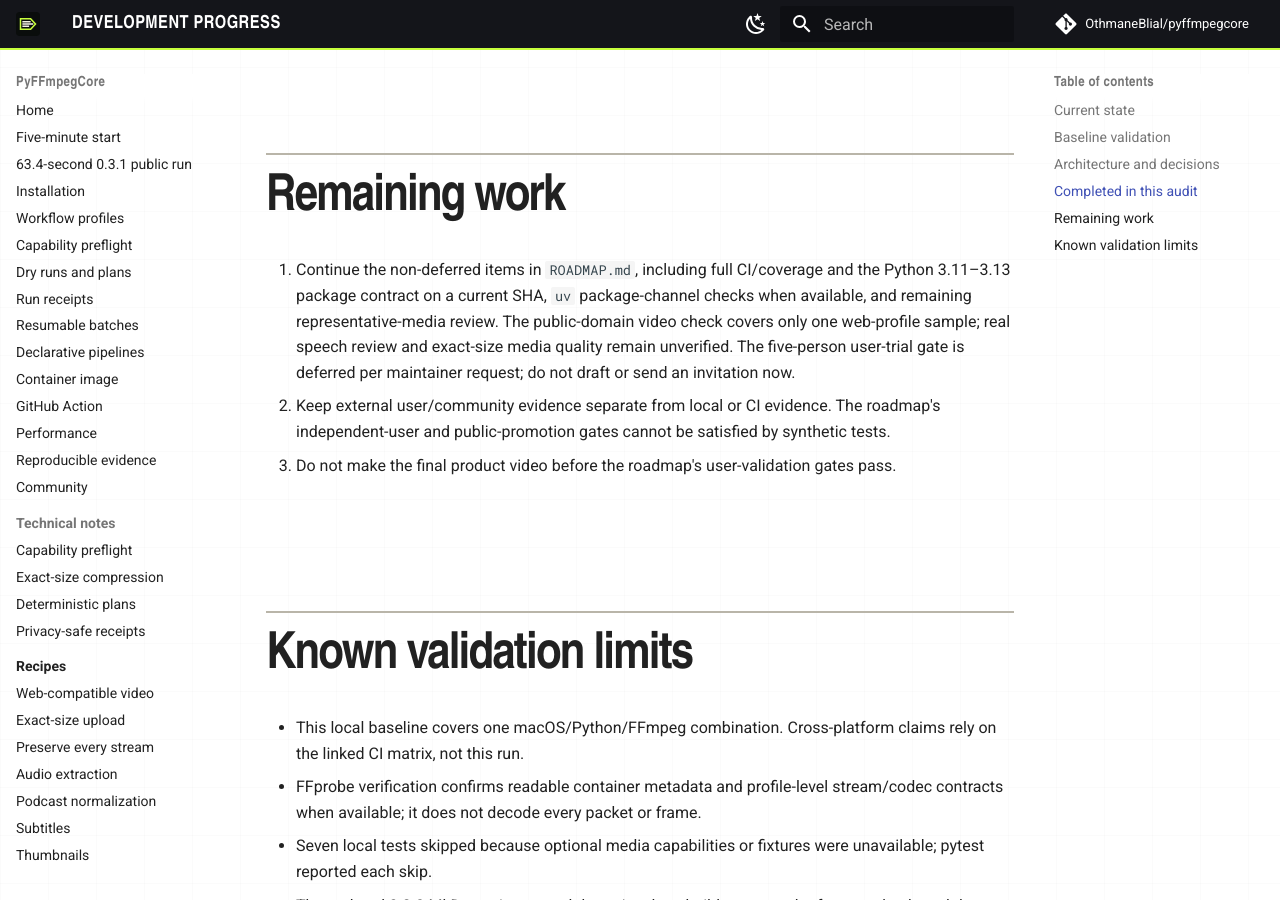
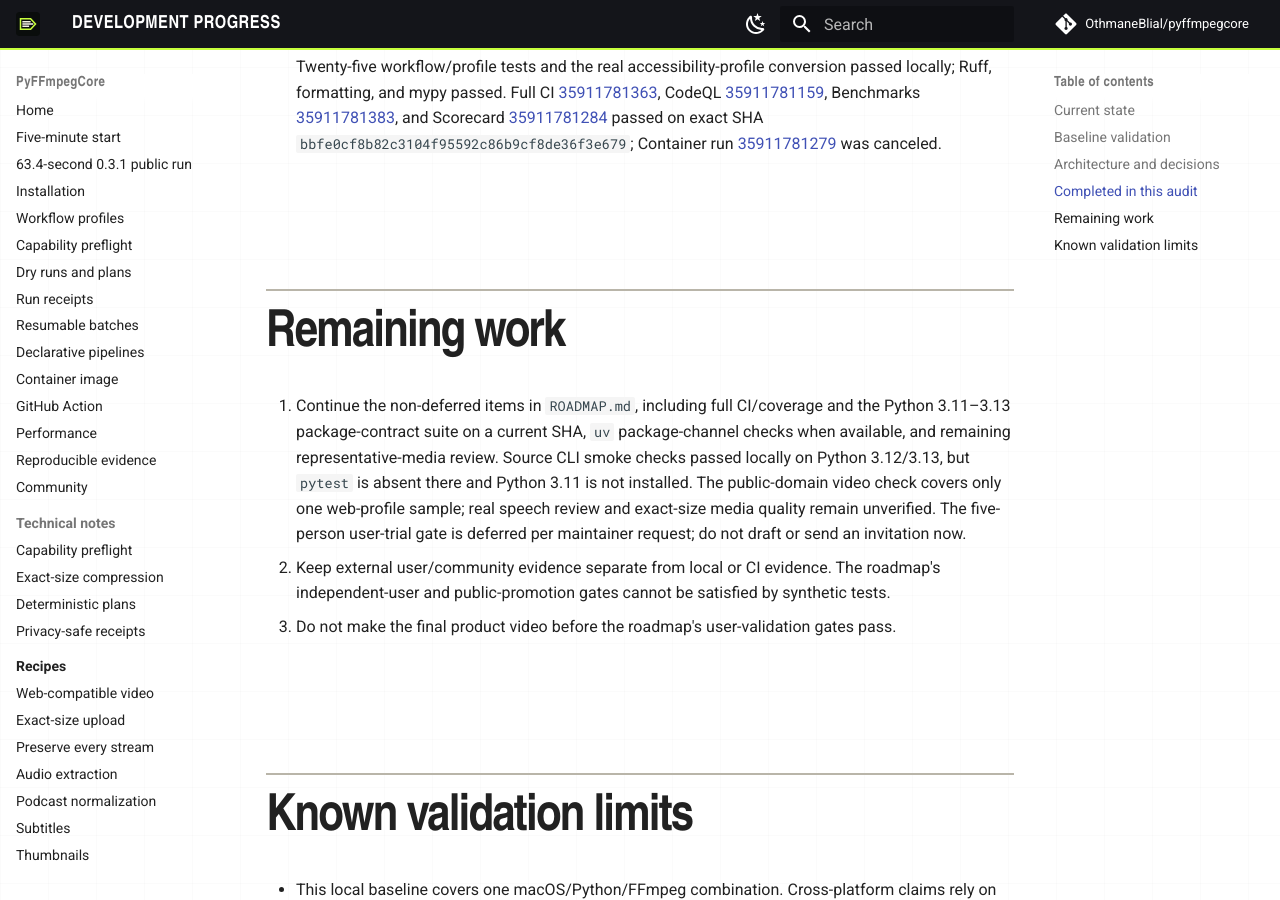
Before and after one commit to OthmaneBlial/pyffmpegcore, an MkDocs documentation site: the page built from docs/PROGRESS.md, in a window 1280 px wide and 900 px high, scrolled down 17695 px. Built offline with MkDocs 1.6.1 and Material for MkDocs 9.7.7, drawn with Linux system fonts in a browser that asks for light colours; comment, search, counter and statistics services are not loaded; some of the changed text lies outside the part shown.

Commit message:
docs: record Python 3.12 and 3.13 smoke checks

```diff
--- a/docs/PROGRESS.md
+++ b/docs/PROGRESS.md
@@ -5,6 +5,7 @@
 ## Current state
 
 - On exact current `main` SHA `83be1b17160a389af93a15edafe834d9b557924e`, `.venv/bin/python -m pytest -m 'not real_media'` passed: 391 passed, 102 real-media tests deselected (18.17s). Local run: macOS arm64, Python 3.14.6. This is a fast-suite baseline, not full media or platform validation.
+- On current exact `main` SHA `b0ee8519d404e9a5c96bcf7ba54f996045fe6f8f`, source-checkout CLI smoke checks passed on macOS arm64 with Python 3.12.5 and 3.13.1: `--version`, `doctor --json`, and `smoke-test --json`. Both generated the expected 66,404-byte synthetic input and 3,707-byte thumbnail. `pytest` is absent under both interpreters, so the package-contract suite was not run; these are local smoke checks, not matrix passes.
 - On exact `main` SHA `f3a92b211635b7f3d178043ce42ea63ca96506ea`, the 0.3.1 web profile converted a 10.017-second, 720p public-domain Xiph VP9 clip: FFprobe, schema 1.0 receipt validation, full decode, and MP4 fast-start atom order passed; FFmpeg SSIM was 0.980900. Output was 78.36% smaller; two frame pairs had no obvious artifacts at 640×360. This is one video-only sample; [measured evidence and limits](evidence.md#public-domain-real-video-check-on-24-september-2026).
 - On exact `main` SHA `4f3c3c06bbf696d51260f50ec69cdc5d267d7d1b`, direct Python batch runs now honor `BatchPolicy.per_job_timeout_seconds`, and execution/batch policies reject non-finite timeouts. The CI fast suite passed (391 passed, 102 real-media tests deselected), along with Ruff, formatting, mypy (38 source files), compileall, generated-doc checks, documentation links, and `git diff --check`. No container or full CI job ran.
 - Signed beta `0.3.1` was published from tag `v0.3.1` at exact source SHA `562ae6ce92a8b321f15a6a250cf7802f2c9bb5bc`. Manual release run [35975145754](https://github.com/OthmaneBlial/pyffmpegcore/actions/runs/35975145754) and tagged release run [35975371541](https://github.com/OthmaneBlial/pyffmpegcore/actions/runs/35975371541) passed the exact artifact matrix on Linux, macOS, and Windows with Python 3.10 and 3.14, provenance, PyPI publication, six public installs, and GitHub prerelease creation. Wheel SHA-256: `ea222d3dc5d09ae0ffd79c310ea415eb4edb2d7e04a87532cda939a7890d255d`; sdist SHA-256: `e0ff591589dd3950e11450dcecc0d1b39718c42415332568e606c98207c94074`.
@@ -166,7 +167,7 @@
 
 ## Remaining work
 
-1. Continue the non-deferred items in `ROADMAP.md`, including full CI/coverage and the Python 3.11–3.13 package contract on a current SHA, `uv` package-channel checks when available, and remaining representative-media review. The public-domain video check covers only one web-profile sample; real speech review and exact-size media quality remain unverified. The five-person user-trial gate is deferred per maintainer request; do not draft or send an invitation now.
+1. Continue the non-deferred items in `ROADMAP.md`, including full CI/coverage and the Python 3.11–3.13 package-contract suite on a current SHA, `uv` package-channel checks when available, and remaining representative-media review. Source CLI smoke checks passed locally on Python 3.12/3.13, but `pytest` is absent there and Python 3.11 is not installed. The public-domain video check covers only one web-profile sample; real speech review and exact-size media quality remain unverified. The five-person user-trial gate is deferred per maintainer request; do not draft or send an invitation now.
 2. Keep external user/community evidence separate from local or CI evidence. The roadmap's independent-user and public-promotion gates cannot be satisfied by synthetic tests.
 3. Do not make the final product video before the roadmap's user-validation gates pass.
 
```
